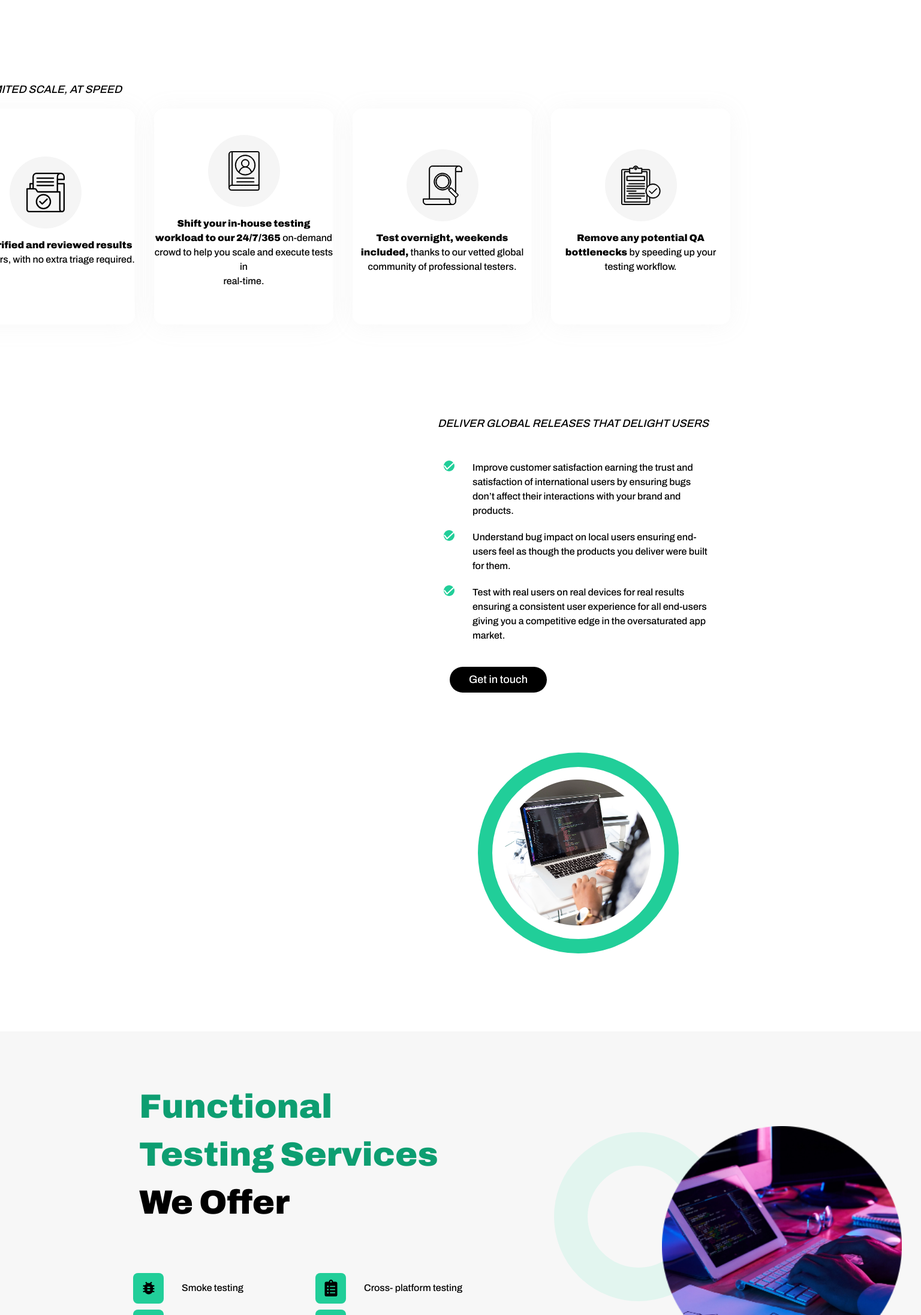
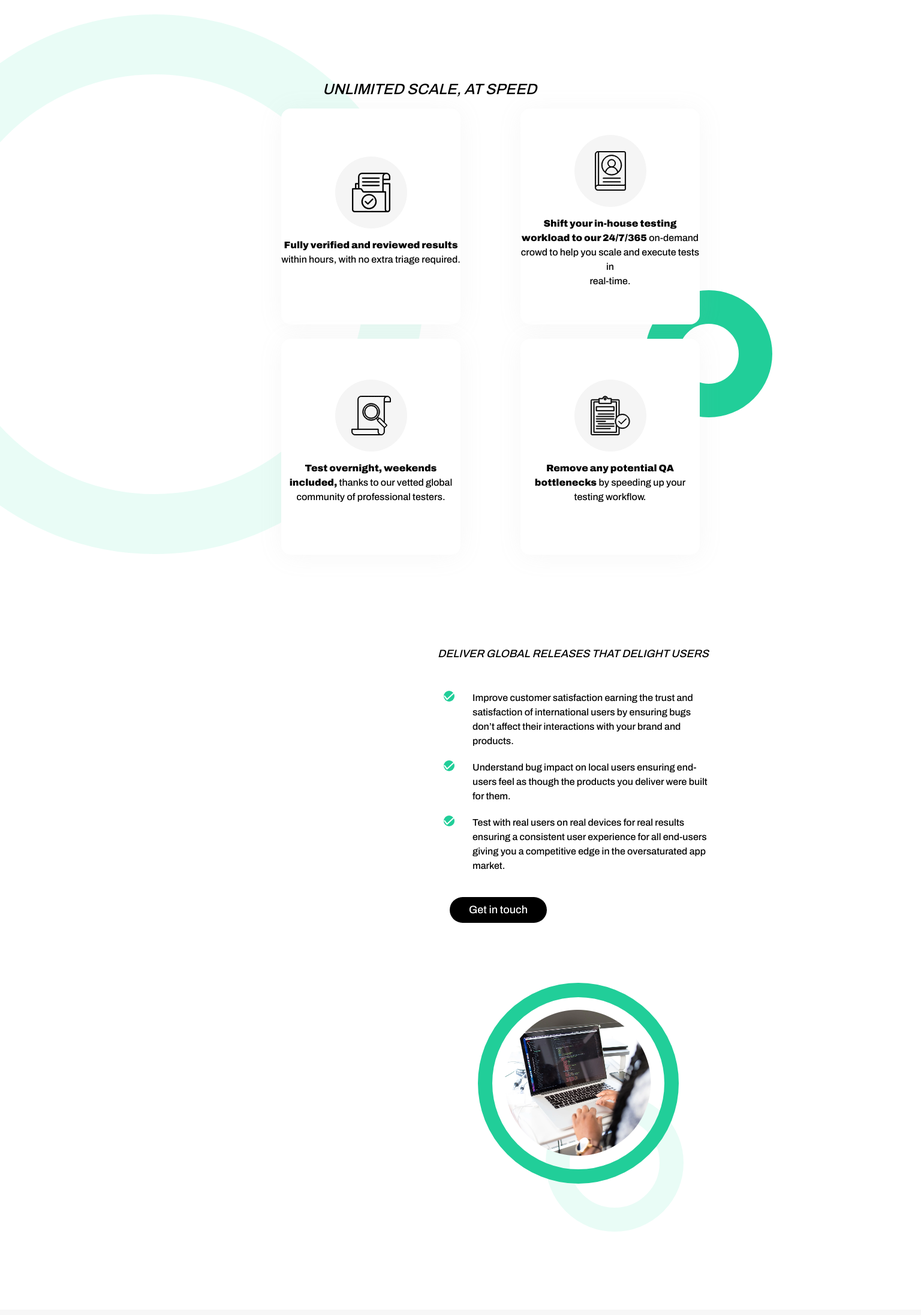
Before and after one commit to a11ysolutions/website, a React (Create React App) app: page /functional in a window 1536 px wide. Shown: the part 3200-5393 px from the top of the page at 60% size. Built offline with nearby package versions, Linux system fonts and the light colour scheme.

Commit message:
fix: details in functional/desktop

```diff
--- a/src/Components/Functional/Functional.css
+++ b/src/Components/Functional/Functional.css
@@ -181,7 +181,7 @@
   max-width: 900px;
 }
 
-.checked-info {
+.functional-checked-info {
   display: flex;
   flex-direction: column;
 }
@@ -361,7 +361,7 @@
     margin-top: 100px;
   }
 
-  /* .checked-info,
+  /* .functional-checked-info,
   button.functional {
     align-self: flex-start;
   } */
@@ -382,14 +382,26 @@
     top: -30px;
     left: 350px;
   }
-  .checked-info-header {
+  .functional-checked-info-header {
     text-align: left !important;
   }
 }
 
 @media screen and (min-width: 1500px) {
-  .functional-circles-container {
-    display: none;
+  .functional-fifth-blurred-circle {
+    width: 150px;
+    height: 150px;
+    border: 40px solid #27dba419;
+    backdrop-filter: blur(30px);
+    -webkit-backdrop-filter: blur(30px);
+    border-radius: 50%;
+    margin-top: -150px;
+    margin-left: 200px;
+  }
+
+  .functional-second-explanation-header {
+    margin-left: 100px;
+    font-size: 25px;
   }
 
   .functional-cursive-text {
@@ -398,13 +410,38 @@
   }
 
   .functional-qualities-top-section {
-    display: block;
+    display: flex;
     flex-direction: row;
     flex-flow: row wrap;
-    column-gap: 32px;
+    column-gap: 100px;
     justify-content: center;
     align-items: center;
     column-count: 4;
+  }
+
+  .functional-right-circle {
+    position: absolute;
+    top: 60px;
+    right: -70px;
+    width: 100px;
+    height: 100px;
+    border-radius: 50%;
+    border: 56px solid #21ce99;
+    backdrop-filter: blur(30px);
+    -webkit-backdrop-filter: blur(30px);
+  }
+
+  .functional-left-circle {
+    position: absolute;
+    width: 700px;
+    height: 700px;
+    top: -400px;
+    left: -1410px;
+    border-radius: 50%;
+
+    border: 100px solid #27dba419;
+    backdrop-filter: blur(30px);
+    -webkit-backdrop-filter: blur(30px);
   }
 
   .checked-with-icons {
@@ -433,7 +470,7 @@
     flex-direction: row-reverse;
   }
 
-  .second-info .checked-info {
+  .second-info .functional-checked-info {
     margin-left: 100px;
   }
 
@@ -446,22 +483,24 @@
   }
 
   .functional-third-circle {
-    left: 30px;
+    left: 20px;
     margin-left: -50px;
     margin-top: 417px;
   }
 
   .functional-fourth-circle {
-    right: 10%;
-    margin-top: 230px;
+    right: 50px;
+    margin-top: 320px;
+    width: 40px;
+    height: 40px;
   }
 
   .functional-third-blurred-circle {
     width: 170px;
     height: 170px;
     position: absolute;
-    margin-left: 100px;
-    margin-top: 10px;
+    margin-left: 170px;
+    margin-top: -30px;
   }
 
   .shadowed-section {
@@ -473,16 +512,16 @@
     justify-content: center;
   }
 
-  .shadowed-section .checked-info {
+  .shadowed-section .functional-checked-info {
     margin-left: -100px;
     margin-right: 40px;
   }
 
   .functional-pill-position {
     top: 250px;
-    left: 1350px;
+    left: 1150px;
   }
-  .checked-info-header {
+  .functional-checked-info-header {
     text-align: left !important;
   }
 }
--- a/src/Components/Functional/Functional.js
+++ b/src/Components/Functional/Functional.js
@@ -50,13 +50,13 @@ function Functional() {
       />
 
       <section className="functional-info-with-image first-info">
-        <div className="checked-info">
+        <div className="functional-checked-info">
           <BicolorTitledText
             color1="#0D9E71"
             color2="black"
             color1Text="Our expert advice can help you"
             color2Text="solve your QA bottlenecks"
-            className="checked-info-header"
+            className="functional-checked-info-header"
           >
             <p>Without consistently delivering a quality
             experience, brands and enterprises can’t fully
@@ -85,13 +85,13 @@ function Functional() {
       </section>
 
       <section className="functional-info-with-image second-info">
-        <div className="checked-info">
+        <div className="functional-checked-info">
           <BicolorTitledText
             color1="#0D9E71"
             color2="black"
             color1Text="What can we help"
             color2Text="you achieve today?"
-            className="checked-info-header"
+            className="functional-checked-info-header"
           >
             <div className='functional-explanation-header'>
               ELEVATE YOUR DIGITAL EXPERIENCE WITH UNBEATABLE QUALITY AND COVERAGE
@@ -131,7 +131,7 @@ function Functional() {
               <div className="functional-left-circle"></div>
           </div>
 
-          <div className="checked-info">
+          <div className="functional-checked-info">
             <BicolorTitledText
               color1="#0D9E71"
               color2="black"
@@ -185,7 +185,7 @@ function Functional() {
       </section>
 
       <section className="functional-info-with-image second-info">
-        <div className="checked-info">
+        <div className="functional-checked-info">
           <BicolorTitledText
             color1="#0D9E71"
             color2="black"
@@ -218,7 +218,7 @@ function Functional() {
       </section>
 
       <section className="functional-info-with-image shadowed-section">
-        <div className="checked-info">
+        <div className="functional-checked-info">
           <BicolorTitledText
             color1="#0D9E71"
             color2="black"
--- a/src/Components/UI/Illustration/Illustration.css
+++ b/src/Components/UI/Illustration/Illustration.css
@@ -85,7 +85,7 @@
   .illustration-small-circle {
     position: absolute;
     top: -60px;
-    left: 1420px;
+    left: 1220px;
     width: 120px;
     height: 120px;
   }
@@ -93,7 +93,7 @@
   .illustration-large-circle {
     position: absolute;
     top: 250px;
-    left: 280px;
+    left: 100px;
     width: 200px;
     height: 200px;
   }
```
